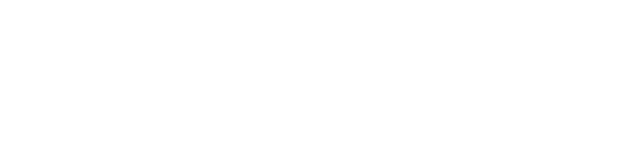
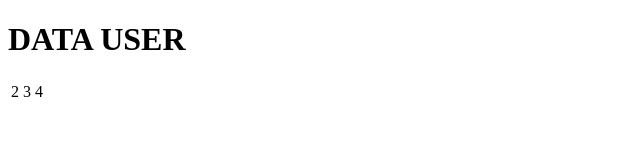
Before and after one commit to Rwicahyanti/rwicahyanti.github.io, a plain HTML site: page PRCSS.html in a window 1280 px wide. Shown: the whole page, without its empty margins (0-640 px from the left). Drawn offline with Linux system fonts and the light colour scheme.

Commit message:
Update PRCSS.html

```diff
--- a/PRCSS.html
+++ b/PRCSS.html
@@ -4,3 +4,13 @@
 <title>PRCSS</title>
 </head>
 <body>
+  <div><h1>DATA USER</h1>
+  <table>
+    <tr>
+      <td>2</td>
+      <td>3</td>
+      <td>4</td>
+    </tr>
+  </table>
+  </div>
+  </html>
```
